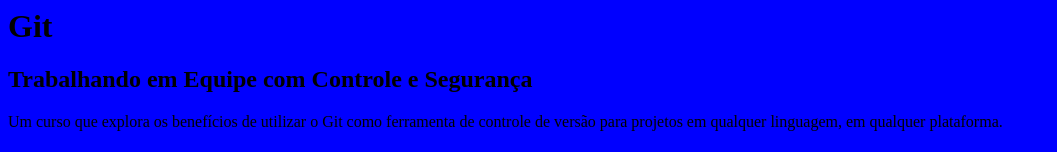
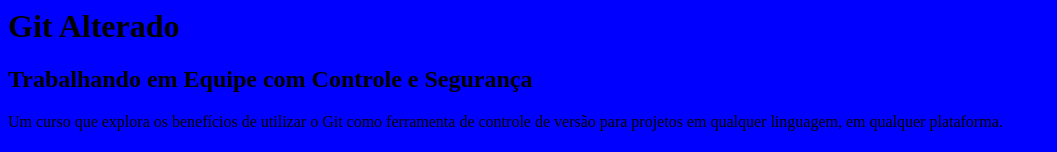
Before and after one commit to kayo94/meu-site, a plain HTML site: page index.html in a window 1280 px wide. Shown: the top 152 px of the page, without its empty margins (0-1057 px from the left). Drawn offline with Linux system fonts and the light colour scheme.

Commit message:
alterando o titulo

```diff
--- a/index.html
+++ b/index.html
@@ -3,7 +3,7 @@
         <link rel="stylesheet" href="estilo.css">
     </head>
      <body>
-         <h1>Git</h1>
+         <h1>Git Alterado</h1>
         <h2>Trabalhando em Equipe com Controle e Segurança</h2>
 
         <p>Um curso que explora os benefícios de utilizar o Git como ferramenta de controle de versão para projetos em qualquer linguagem, em qualquer plataforma.</p>
```
